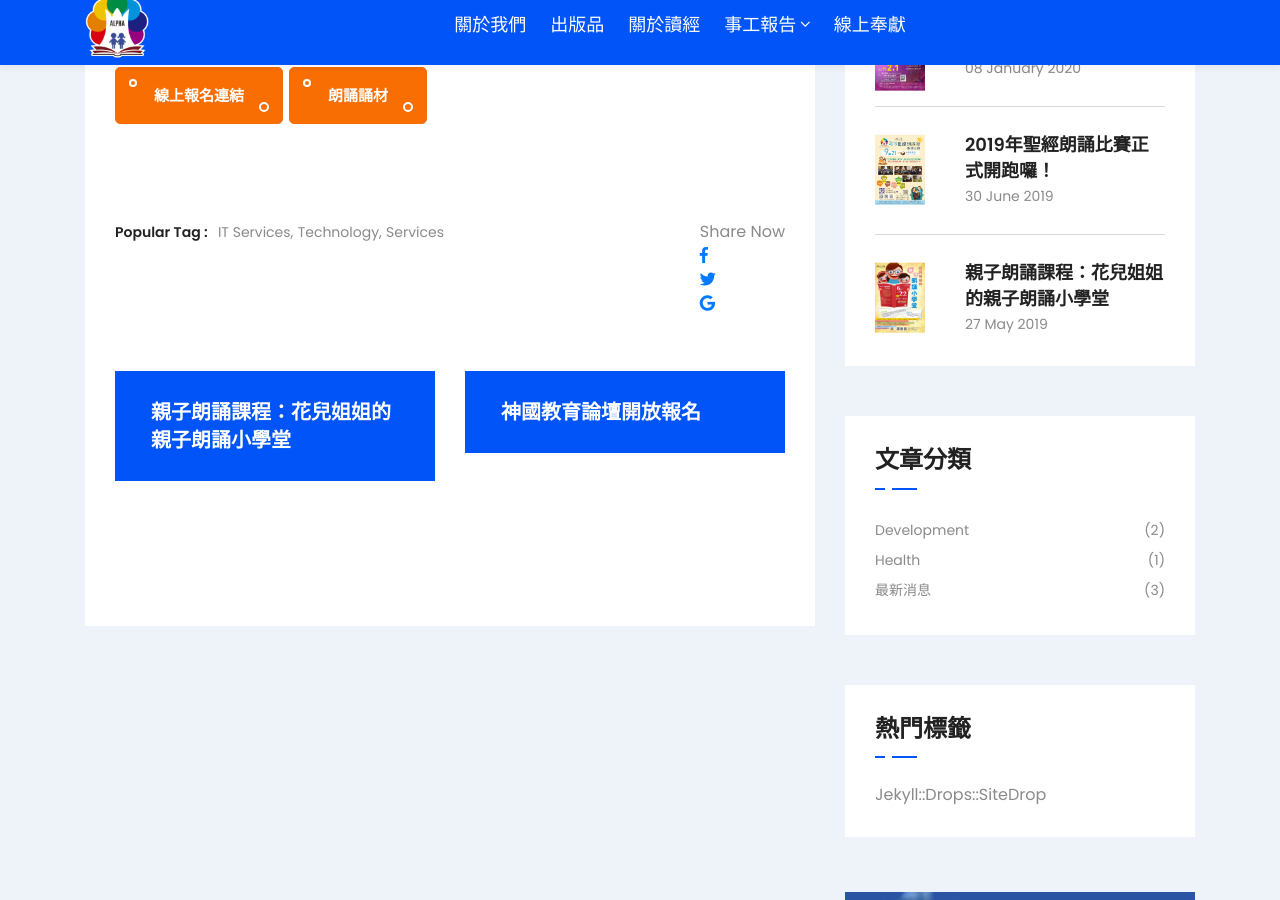
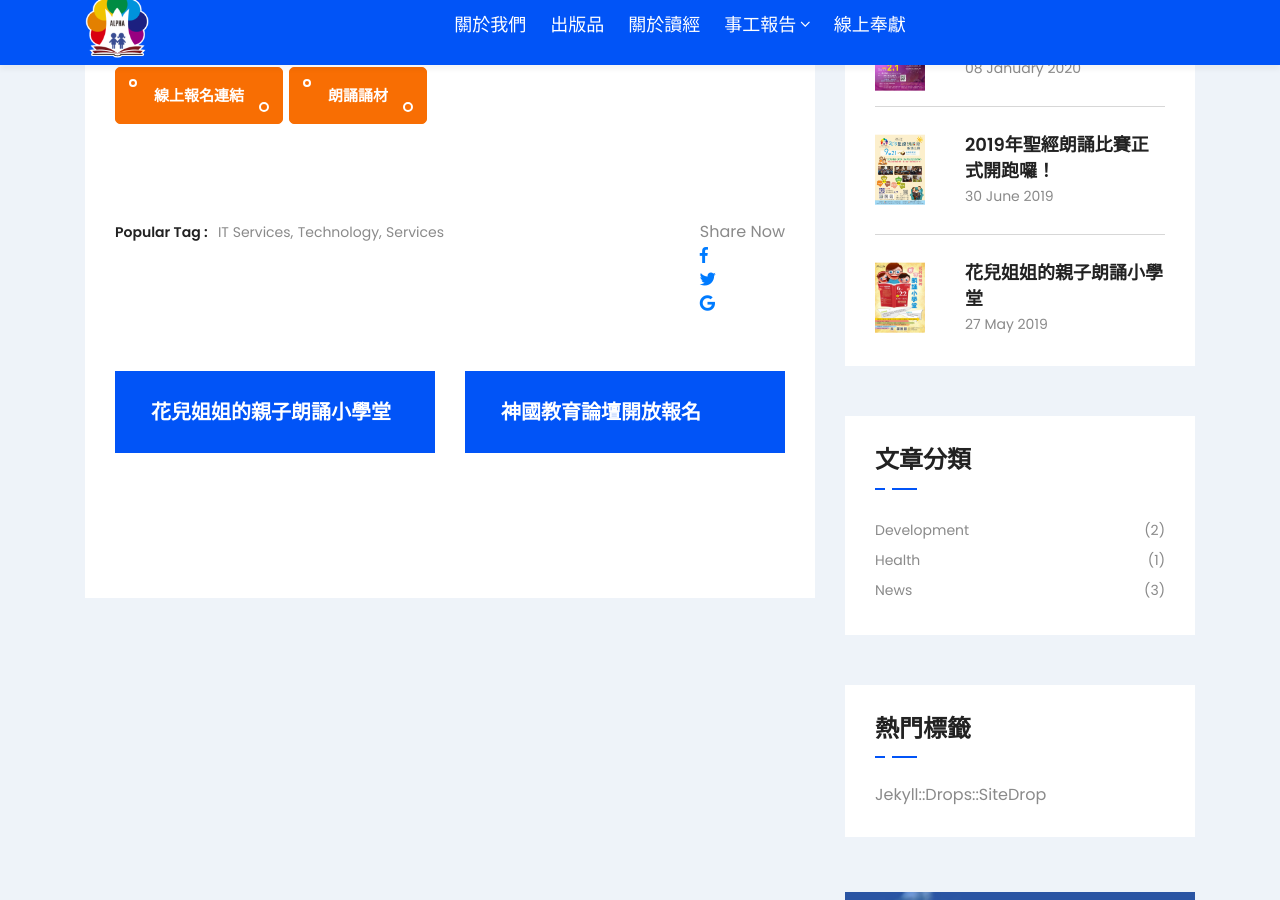
Before and after one commit to alpha6309/website, a Jekyll site: the page built from _posts/2019-07-01-2019年聖經朗誦比賽.md, in a window 1280 px wide and 900 px high, scrolled down 759 px. Built offline with Jekyll 4.4.1, drawn with Linux system fonts in a browser that asks for light colours; comment, search, counter and statistics services are not loaded.

Commit message:
分類須用英文

```diff
--- a/_posts/2019-05-28-親子朗誦課程.md
+++ b/_posts/2019-05-28-親子朗誦課程.md
@@ -1,9 +1,10 @@
 ---
 layout: post
-title: "親子朗誦課程：花兒姐姐的親子朗誦小學堂"
+title: "花兒姐姐的親子朗誦小學堂"
 date: 2019-05-28 00:00:00 +0800
 tags: 活動
-categories: [最新消息]
+# 分類必須用英文
+categories: [news]
 post_image: "/assets/images/news/recite-class-2019.jpg"
 ---
 
--- a/_posts/2019-07-01-2019年聖經朗誦比賽.md
+++ b/_posts/2019-07-01-2019年聖經朗誦比賽.md
@@ -3,7 +3,7 @@ layout: post
 title: "2019年聖經朗誦比賽正式開跑囉！"
 date: 2019-07-01 00:00:00 +0800
 tags: 活動
-categories: [最新消息]
+categories: [news]
 post_image: "/assets/images/news/reciting-game-2019-s.jpg"
 author: ""
 ---
```
Also changed, not shown: _posts/2020-01-08-神國教育論壇.md (+1 -1 lines).
